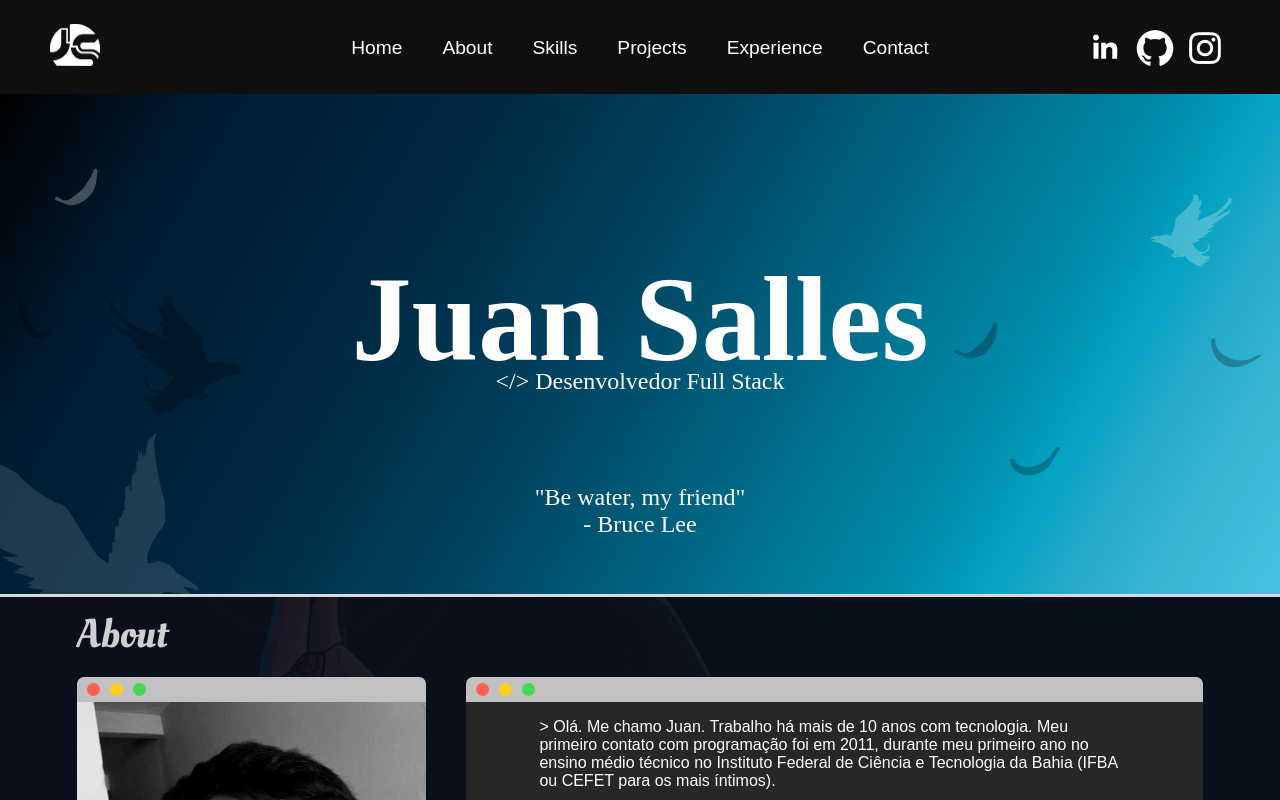
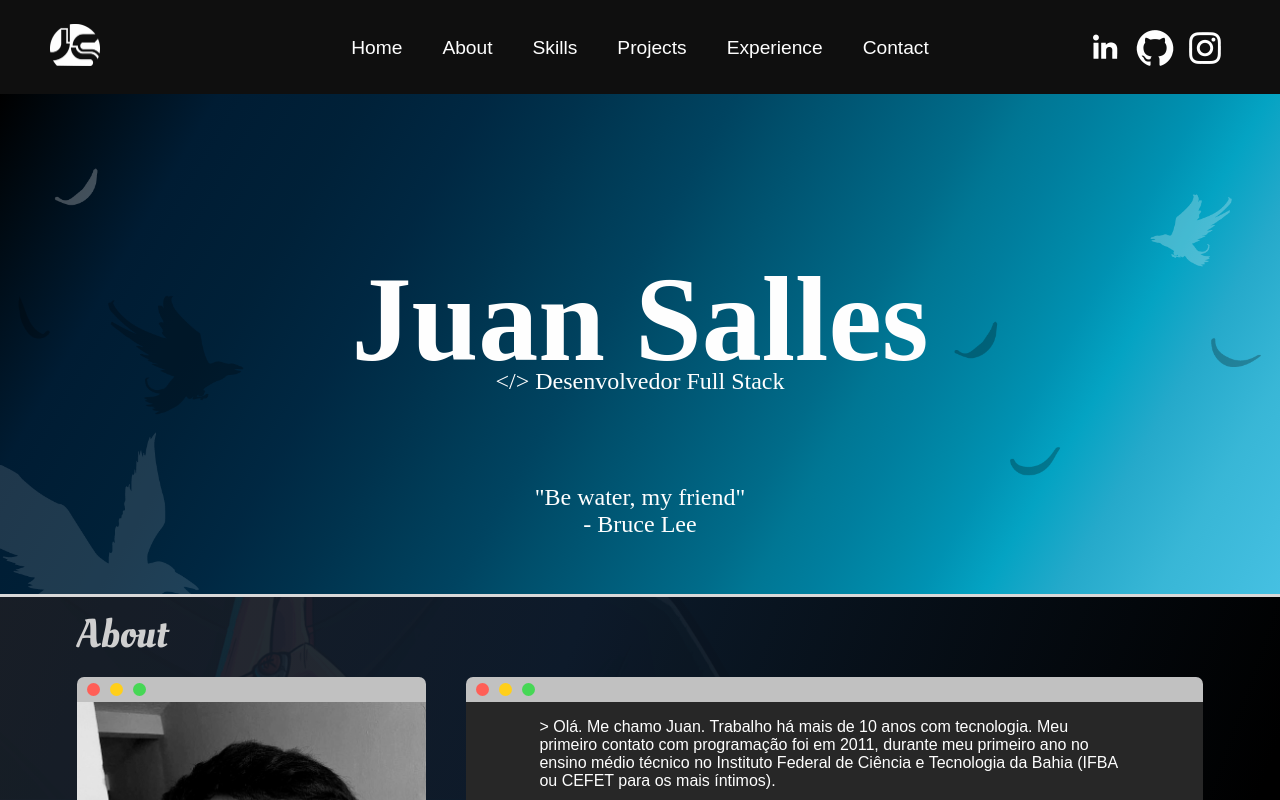
Before and after one commit to JuanSalles/PortifolioJuanSalles, an Angular app in the folder PortifolioJuanSalles/: page / in a window 1280 px wide. Shown: the top 800 px of the page. Built offline with nearby package versions, Linux system fonts and the light colour scheme; a web font is replaced by a local one.

Commit message:
mudança de cor do background

```diff
--- a/PortifolioJuanSalles/src/styles.scss
+++ b/PortifolioJuanSalles/src/styles.scss
@@ -9,8 +9,8 @@ body{
     background:  url('../src/assets/Backgrounds/Background_anime.png'), $background-color;
     background-position: start, center;
     background-repeat: no-repeat;
-    background-size: cover, cover;
-    background-attachment: fixed;
+    background-size: cover, contain;
+    background-attachment: fixed, scroll;
     color: $text-color;
     font-family: 'Roboto', sans-serif;
     font-size: 16px;
@@ -35,6 +35,6 @@ body{
         background-position: 0% 65%, 0% 0%, center;
         background-repeat: no-repeat;
         background-size: auto, cover, cover;
-        background-attachment: scroll, fixed, fixed;
+        background-attachment: scroll, fixed, scroll;
     }
 }
--- a/PortifolioJuanSalles/src/variables.scss
+++ b/PortifolioJuanSalles/src/variables.scss
@@ -3,7 +3,7 @@
 $primary-color: #69b0b5;
 $secondary-color: #8456d6;
 $thirdy-color: #057694;
-$background-color: #0a0f1c;
+$background-color: linear-gradient(109.6deg, rgb(25, 31, 39) 11.2%, rgb(12, 27, 43) 51.2%, rgb(0, 0, 0) 98.6%);
 $text-color: #fefefe;
 $border-color: #c9dbe0;
 $hover-color: #575757;
```
